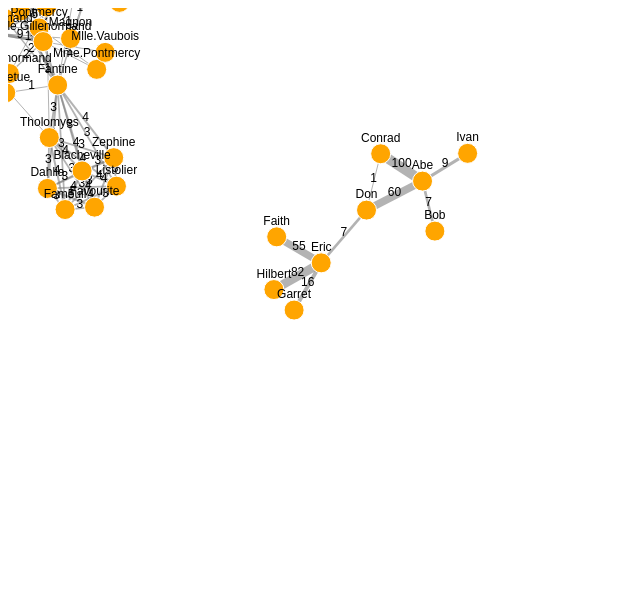
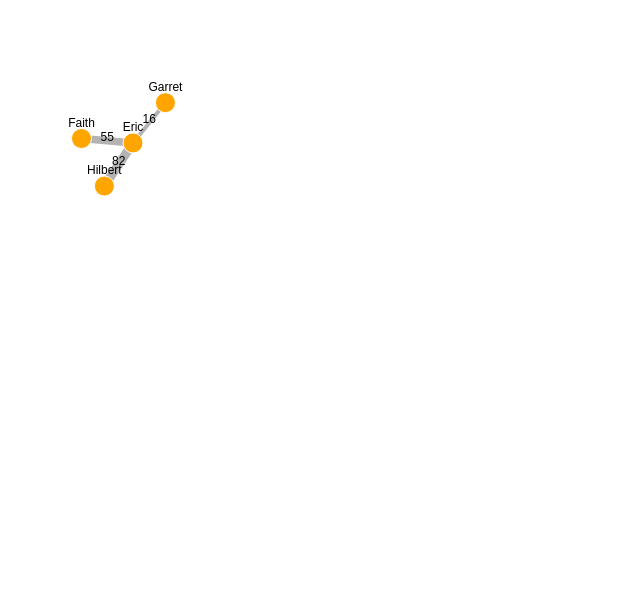
Before and after one commit to colingm/slack-social-network, a website: page app/components/D3/forceGraph/forceGraph.html in a window 1280 px wide. Shown: the whole page, without its empty margins (0-640 px from the left). Drawn offline with nearby package versions, Linux system fonts and the light colour scheme.

Commit message:
added threshold to force graph

```diff
--- a/app/components/D3/forceGraph/forceGraph.html
+++ b/app/components/D3/forceGraph/forceGraph.html
@@ -3,32 +3,6 @@
 <svg width="960" height="600"></svg>
 <script src="https://d3js.org/d3.v4.min.js"></script>
 <script>
-
-    // small data set, 1 group
-    // var data = {
-    //     "nodes": [
-    //         {"name": "Abe"},
-    //         {"name": "Bob"},
-    //         {"name": "Conrad"},
-    //         {"name": "Don"},
-    //         {"name": "Eric"},
-    //         {"name": "Faith"},
-    //         {"name": "Garret"},
-    //         {"name": "Hilbert"},
-    //         {"name": "Ivan"}
-    //     ],
-    //     "links": [
-    //         {"source": "Abe", "target": "Bob", "mentions": 7},
-    //         {"source": "Abe", "target": "Ivan", "mentions": 9},
-    //         {"source": "Abe", "target": "Conrad", "mentions": 100},
-    //         {"source": "Abe", "target": "Don", "mentions": 60},
-    //         {"source": "Don", "target": "Conrad", "mentions": 1},
-    //         {"source": "Don", "target": "Eric", "mentions": 7},
-    //         {"source": "Eric", "target": "Faith", "mentions": 55},
-    //         {"source": "Eric", "target": "Garret", "mentions": 16},
-    //         {"source": "Eric", "target": "Hilbert", "mentions": 82}
-    //     ]
-    // };
 
     // large data set, 2 groups
     var data = {
@@ -387,6 +361,26 @@
         ]
     };
 
+    // display only nodes and links that have >= thresholdMentions number of mentions
+    var thresholdMentions = 13;
+    // gets rid of links that are filtered out
+    data.links = data.links.filter(function (link) { return (link.mentions >= thresholdMentions);});
+    // gets rid of unlinked nodes
+    var usersWithLinks = new Set();
+    for (i = 0; i < data.links.length; i++){
+        usersWithLinks.add(data.links[i].source);
+        usersWithLinks.add(data.links[i].target);
+    }
+    usersWithLinks = Array.from(usersWithLinks);
+
+    var nodesWithLinks = [];
+    for (i = 0; i < usersWithLinks.length; i++){
+        nodesWithLinks.push({"name": usersWithLinks[i]});
+    }
+
+    data.nodes = nodesWithLinks;
+
+
     var svg = d3.select("svg")
         // allows pan (click and drag) and zoom (mouse scroll)
         .call(d3.zoom().on("zoom", function () { svg.attr("transform", d3.event.transform)}))
```
